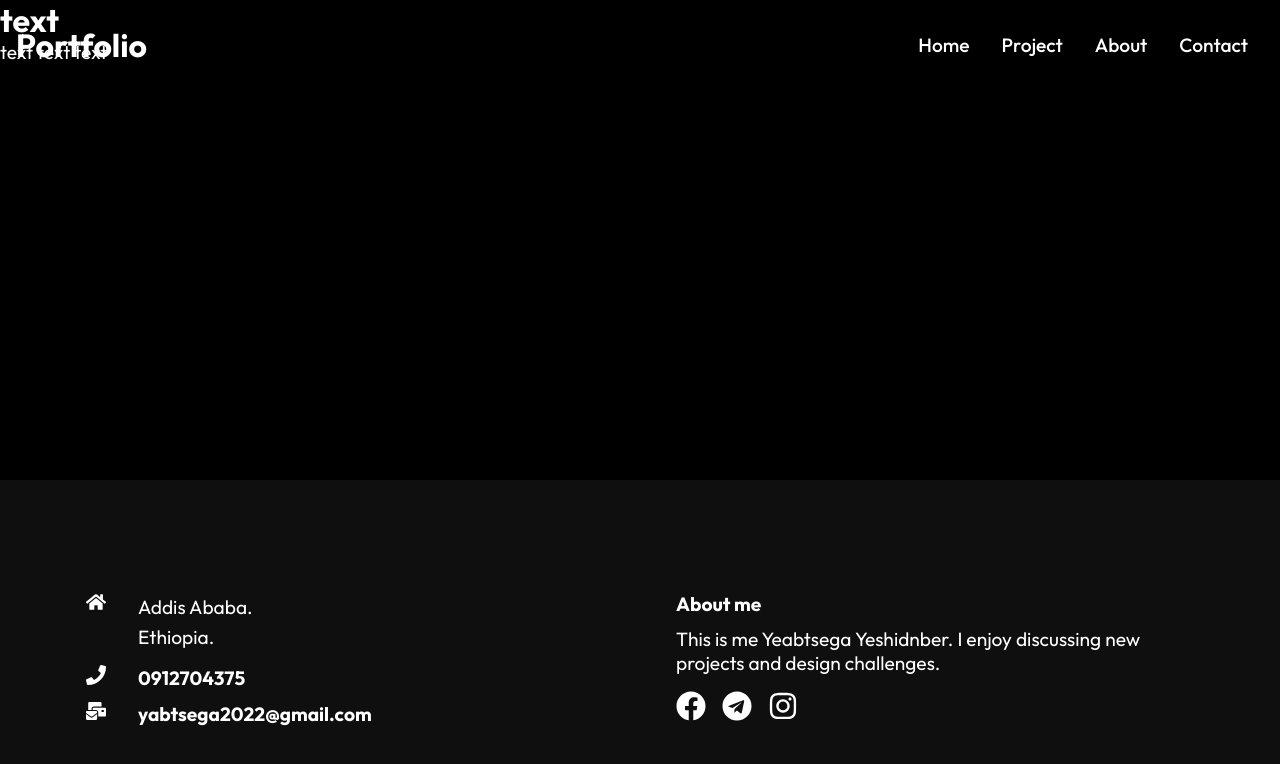
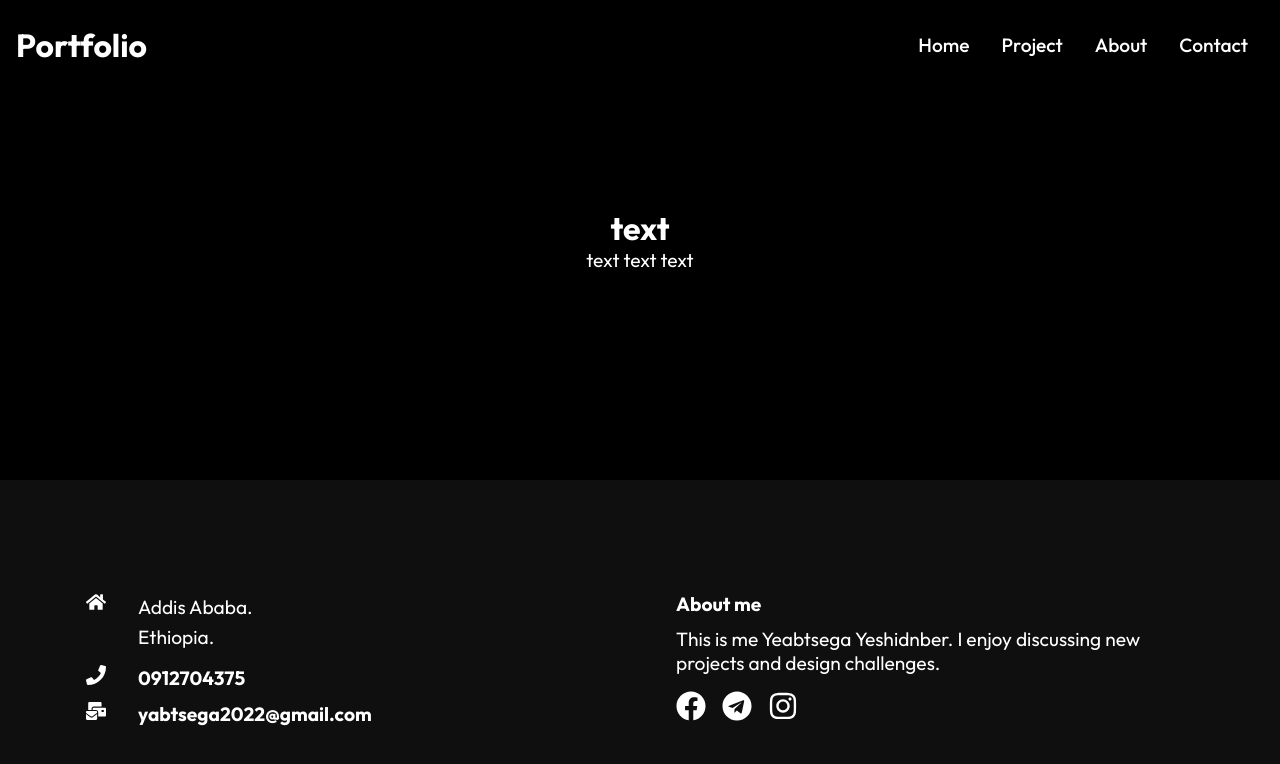
Before and after one commit to yeabtsega45/My-Portfolio, a React (Create React App) app: page /project in a window 1280 px wide. Shown: the top 764 px of the page. Built offline with nearby package versions, Linux system fonts and the light colour scheme.

Commit message:
styling the new component

```diff
--- a/src/Components/HeroImgStyles2.css
+++ b/src/Components/HeroImgStyles2.css
@@ -4,3 +4,15 @@
     height: 60vh;
     position: relative;
 }
+.hero-img::before {
+    content: "";
+    background: url();
+}
+.heading {
+    width: 100%;
+    height: 100%;
+    display: flex;
+    flex-direction: column;
+    justify-content: center;
+    align-items: center;
+}
```
